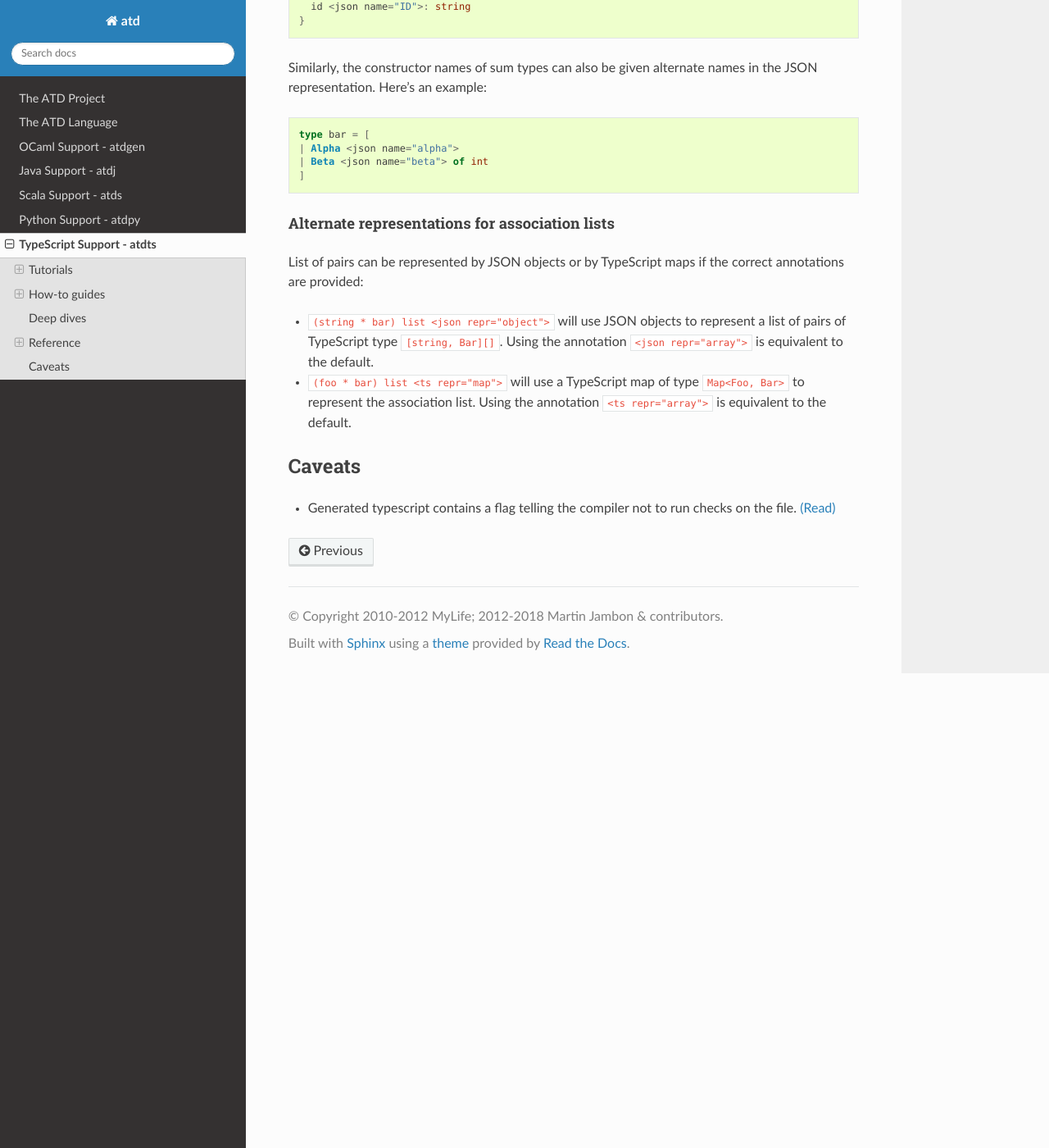
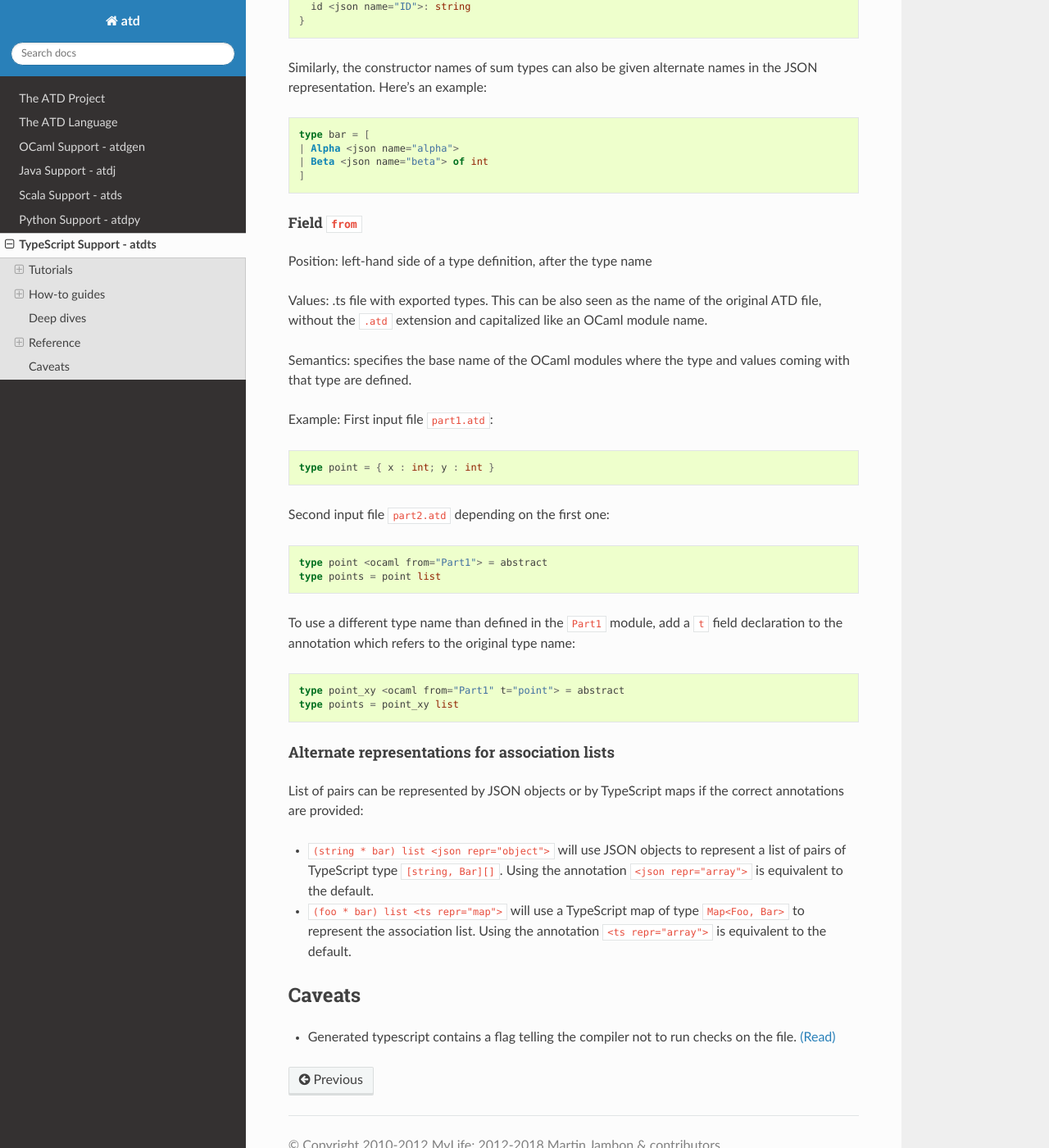
Before and after one commit to ahrefs/atd, a Sphinx documentation site: the page built from doc/atdts.rst, in a window 1280 px wide and 1400 px high, scrolled down 5894 px. Shown: the whole window at 82% size. Built offline with Sphinx 7.4.7 and the Read the Docs theme 3.1.0, drawn with Linux system fonts in a browser that asks for light colours.

```diff
--- a/doc/atdts.rst
+++ b/doc/atdts.rst
@@ -351,6 +351,39 @@
    | Beta <json name="beta"> of int
    ]
 
+Field ``from``
+""""""""""""""
+
+Position: left-hand side of a type definition, after the type name
+
+Values: .ts file with exported types. This can be also seen as the
+name of the original ATD file, without the ``.atd`` extension and
+capitalized like an OCaml module name.
+
+Semantics: specifies the base name of the OCaml modules where the type
+and values coming with that type are defined.
+
+Example: First input file ``part1.atd``:
+
+.. code:: ocaml
+
+    type point = { x : int; y : int }
+
+Second input file ``part2.atd`` depending on the first one:
+
+.. code:: ocaml
+
+    type point <ocaml from="Part1"> = abstract
+    type points = point list
+
+To use a different type name than defined in the ``Part1`` module, add a
+``t`` field declaration to the annotation which refers to the original
+type name:
+
+.. code:: ocaml
+
+    type point_xy <ocaml from="Part1" t="point"> = abstract
+    type points = point_xy list
 
 Alternate representations for association lists
 ^^^^^^^^^^^^^^^^^^^^^^^^^^^^^^^^^^^^^^^^^^^^^^^
```
Also changed, not shown: 2 other files.
